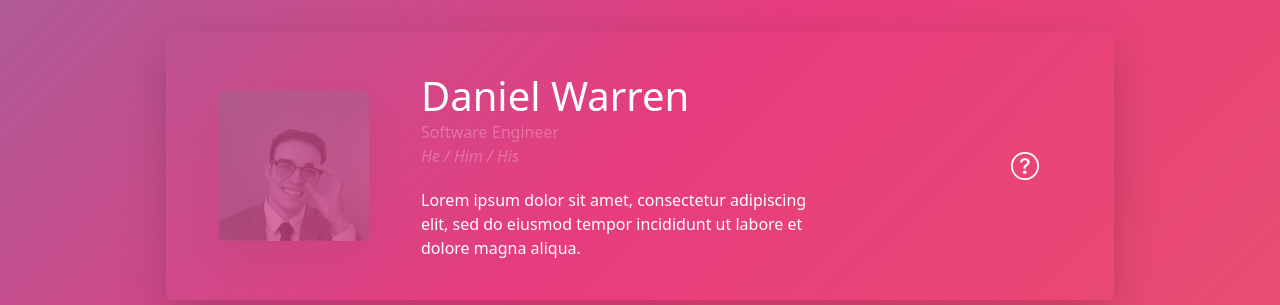
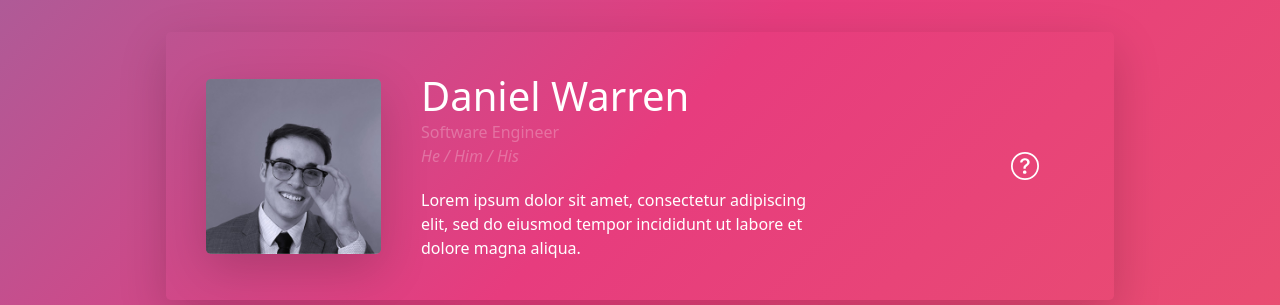
Before and after one commit to dnlwrn01/business-card, a plain HTML site: page index.html in a window 1280 px wide. Shown: the top 305 px of the page. Drawn offline with nearby package versions, Linux system fonts and the light colour scheme.

Commit message:
fix: img

```diff
--- a/index.html
+++ b/index.html
@@ -20,7 +20,7 @@
 		<div class="row row-cols-3 row-wrap align-items-center py-2">
 			<!-- avatar -->
 			<div class="col-12 col-lg-3 text-center py-2">
-				<img src="1618269474870.jpg" width="150em" height="150em" class="rounded-3 shadow-lg opacity-25" alt="...">
+				<img src="1618269474870.jpg" width="175em" height="175em" class="rounded-3 shadow-lg" alt="...">
 			</div>
 
 			<!-- name & bio -->
```
